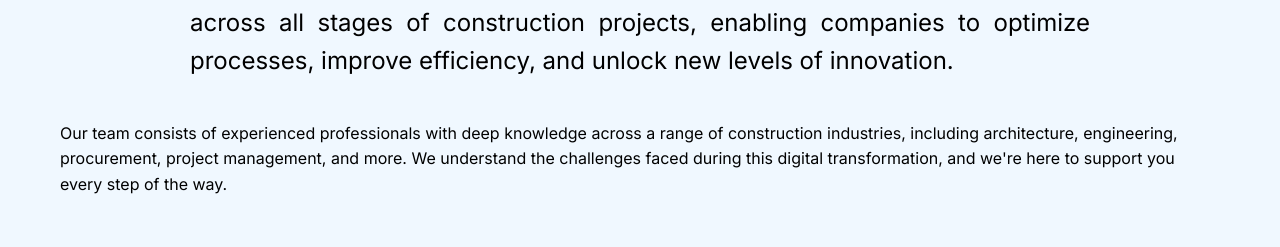
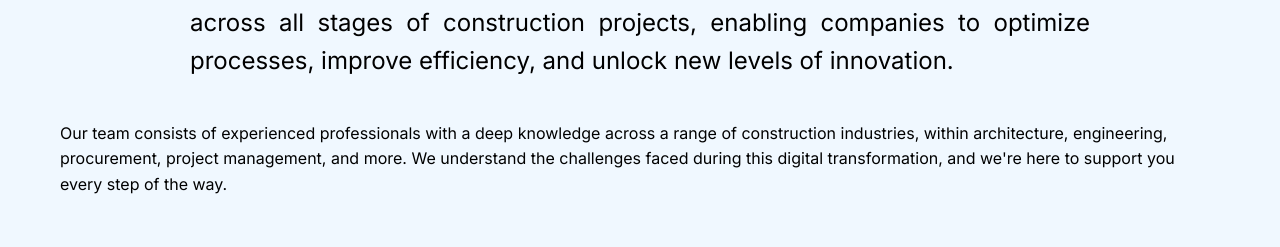
Before and after one commit to tennantalistair/constructai-website, a website: page index.html in a window 1280 px wide. Shown: the part 973-1220 px from the top of the page. Drawn offline with Linux system fonts and the light colour scheme.

Commit message:
20241010-004

```diff
--- a/index.html
+++ b/index.html
@@ -23,7 +23,7 @@
             <div class="container">
                 <p class="intro">At <em>Construct.AI</em>, we specialize in helping construction professionals transition into the world of artificial intelligence. Our goal is to seamlessly integrate AI across all stages of construction projects, enabling companies to optimize processes, improve efficiency, and unlock new levels of innovation.</p>
 
-                <p>Our team consists of experienced professionals with deep knowledge across a range of construction industries, including architecture, engineering, procurement, project management, and more. We understand the challenges faced during this digital transformation, and we're here to support you every step of the way.</p>
+                <p>Our team consists of experienced professionals with a deep knowledge across a range of construction industries, within architecture, engineering, procurement, project management, and more. We understand the challenges faced during this digital transformation, and we're here to support you every step of the way.</p>
 
                 <div class="sectors">
                     <h2>We focus on the following sectors and roles:</h2>
```
